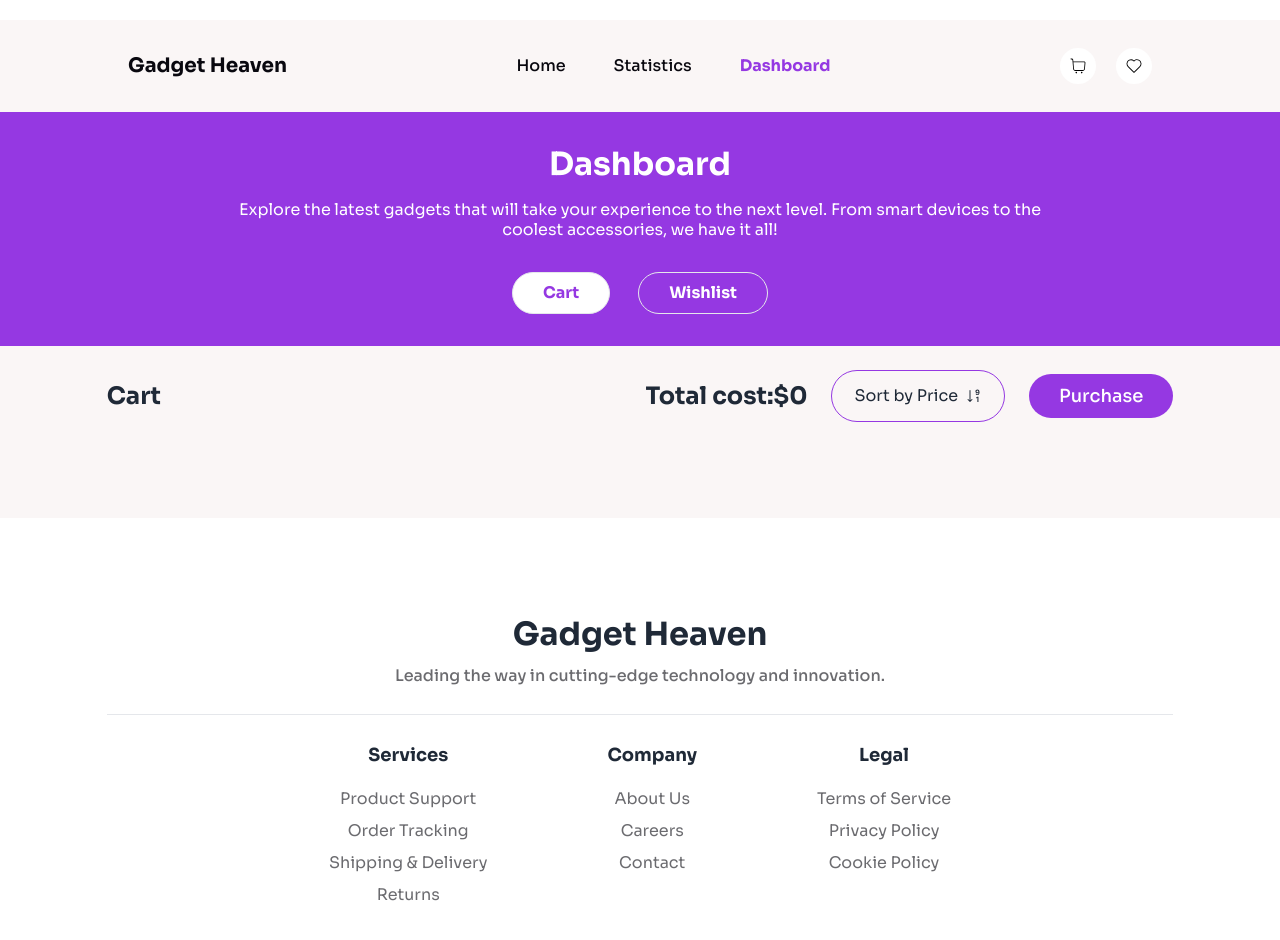
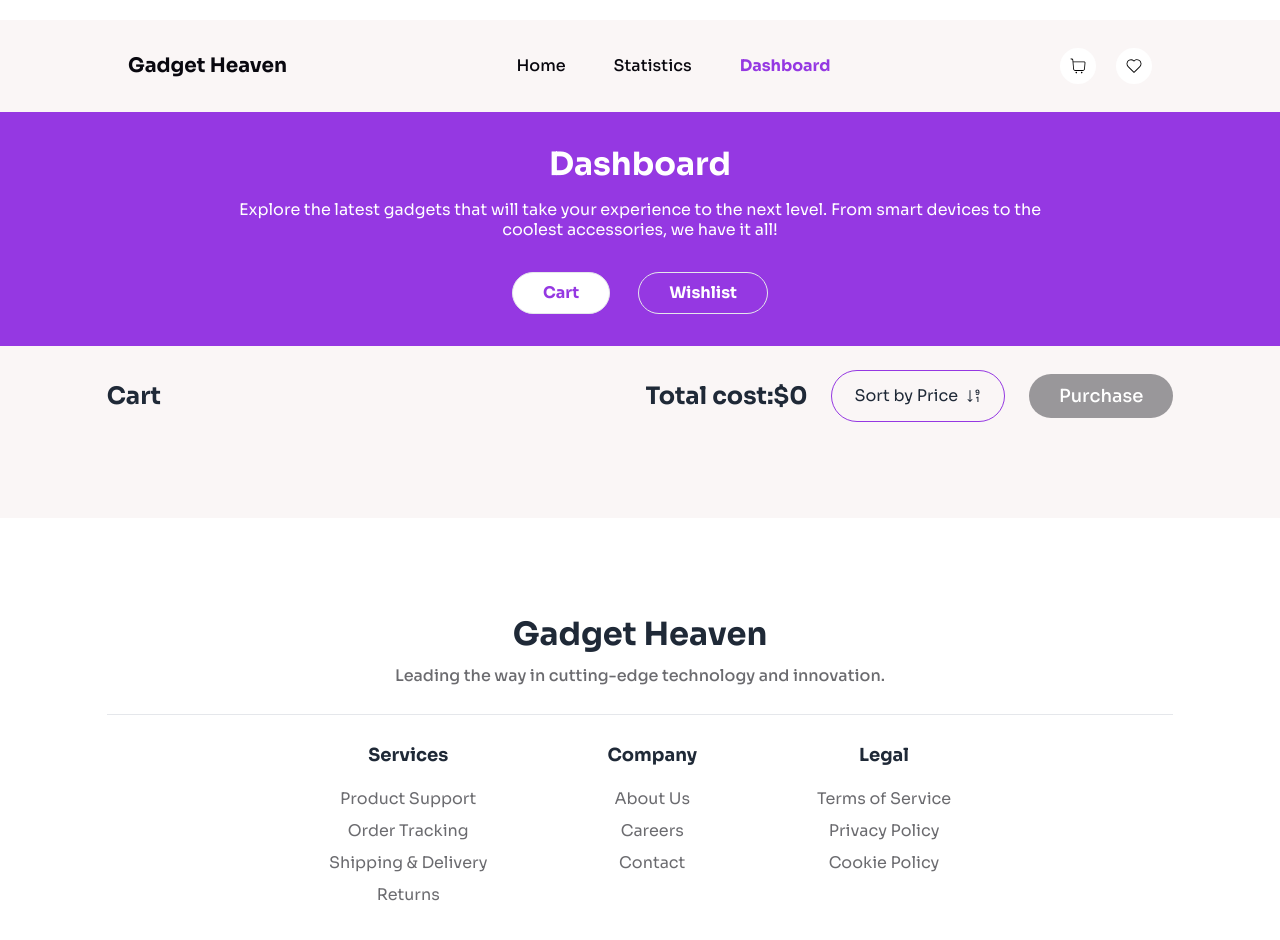
Before and after one commit to tapader13/Gadget-Heaven, a React (Vite) app: page /dashboard in a window 1280 px wide. Shown: the top 940 px of the page. Built offline with nearby package versions, Linux system fonts and the light colour scheme.

Commit message:
dashboard design with functionality complete

```diff
--- a/src/components/dashbord/DashBord.jsx
+++ b/src/components/dashbord/DashBord.jsx
@@ -97,7 +97,12 @@ const DashBord = () => {
             <div>
               <button
                 onClick={() => handlePurchase()}
-                className='bg-primary text-secondary text-[18px] font-medium leading-6 px-[30px] py-[10px] rounded-full'
+                disabled={cartData.length === 0}
+                className={`bg-primary text-secondary text-[18px] font-medium leading-6 ${
+                  cartData.length === 0
+                    ? 'cursor-not-allowed bg-tertiary/40'
+                    : ''
+                } px-[30px] py-[10px] rounded-full`}
               >
                 Purchase
               </button>
@@ -109,7 +114,10 @@ const DashBord = () => {
               <div className='modal-box'>
                 <form method='dialog'>
                   <button
-                    onClick={() => setOpenModal(false)}
+                    onClick={() => {
+                      setOpenModal(false);
+                      navigate('/');
+                    }}
                     className='btn btn-sm btn-circle btn-ghost absolute right-2 top-2'
                   >
                     ✕
```
